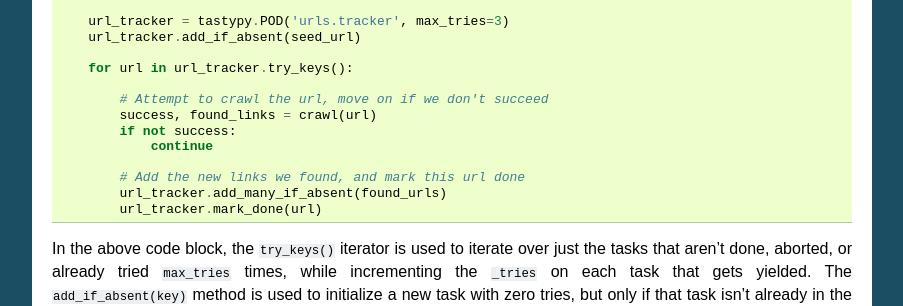
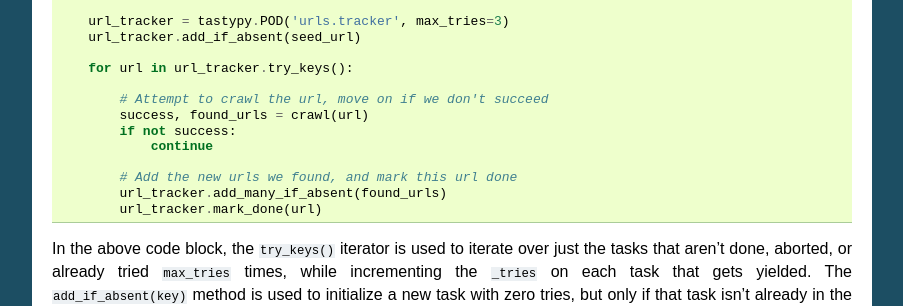
Before and after one commit to enewe101/tastypy, a Sphinx documentation site: the page built from docs/index.rst, in a window 1280 px wide and 900 px high, scrolled down 7038 px. Shown: the part 152-458 px from the top of the window, without its empty margins (198-1101 px from the left). Built offline with Sphinx 7.4.7, drawn with Linux system fonts in a browser that asks for light colours.

Commit message:
fix typo in docs

```diff
--- a/README.rst
+++ b/README.rst
@@ -534,11 +534,11 @@ would look like this:
         for url in url_tracker.try_keys():
 
             # Attempt to crawl the url, move on if we don't succeed
-            success, found_links = crawl(url)
+            success, found_urls = crawl(url)
             if not success:
                 continue
 
-            # Add the new links we found, and mark this url done
+            # Add the new urls we found, and mark this url done
             url_tracker.add_many_if_absent(found_urls)
             url_tracker.mark_done(url)
 
--- a/docs/index.rst
+++ b/docs/index.rst
@@ -534,11 +534,11 @@ would look like this:
         for url in url_tracker.try_keys():
 
             # Attempt to crawl the url, move on if we don't succeed
-            success, found_links = crawl(url)
+            success, found_urls = crawl(url)
             if not success:
                 continue
 
-            # Add the new links we found, and mark this url done
+            # Add the new urls we found, and mark this url done
             url_tracker.add_many_if_absent(found_urls)
             url_tracker.mark_done(url)
 
```
